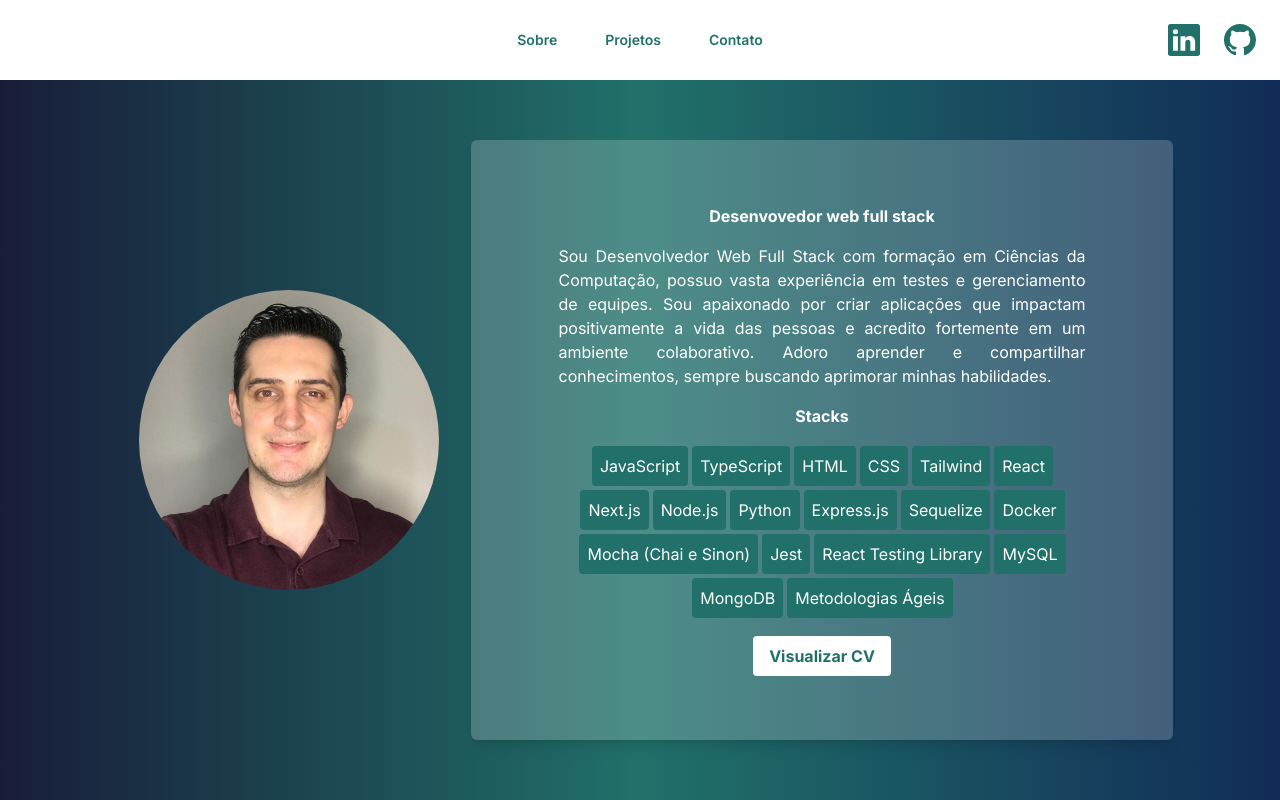
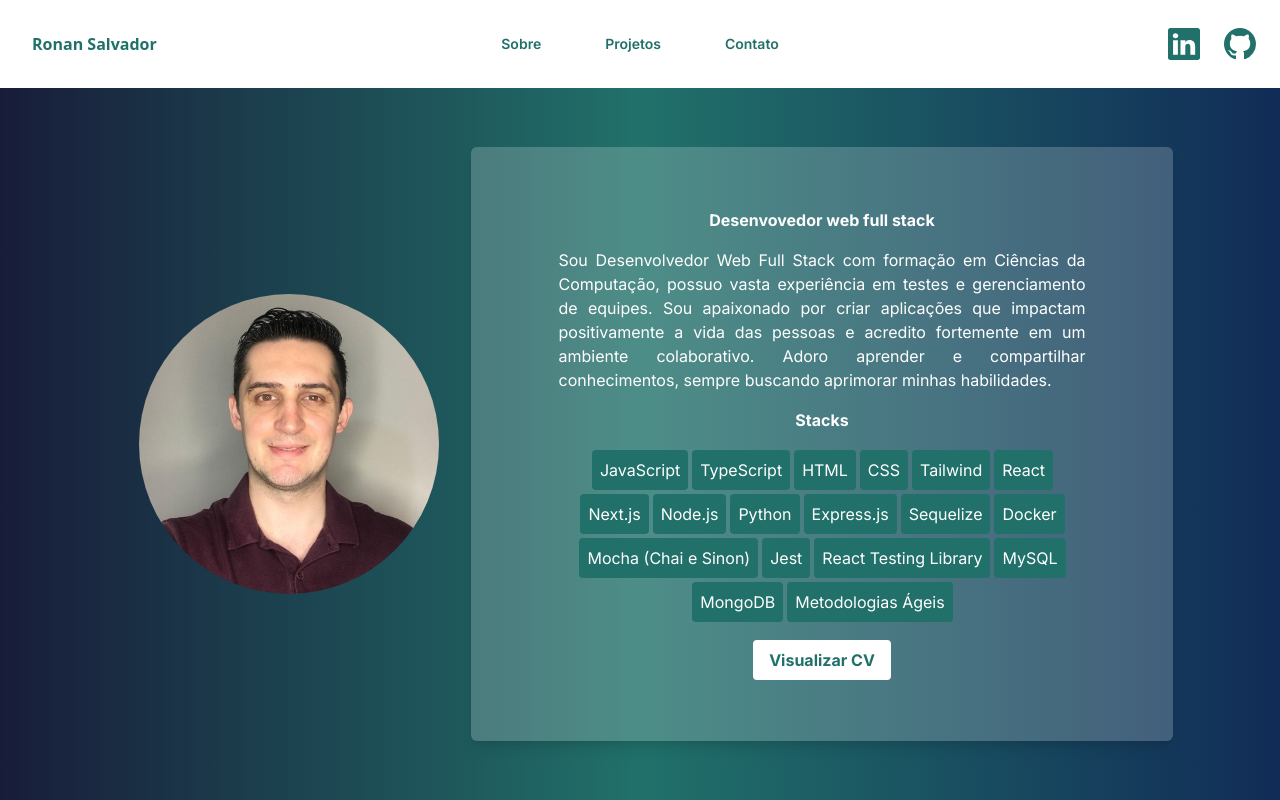
Before and after one commit to ronansalvador/portfolio, a Next.js app: page / in a window 1280 px wide. Built offline with nearby package versions, Linux system fonts and the light colour scheme.

Commit message:
feat(header): alteração header portfolio

```diff
--- a/src/app/components/Header.tsx
+++ b/src/app/components/Header.tsx
@@ -13,8 +13,14 @@ function Header() {
         aria-label="Global"
       >
         <div className="flex lg:flex-1 text-verde">
-          <a href="/" className="-m-1.5 p-1.5"></a>
+          <a
+            href="/constelacao"
+            className="font-semibold p-2 rounded-lg hover:bg-verde hover:text-white"
+          >
+            <span className="font-sans">Ronan Salvador</span>
+          </a>
         </div>
+
         <div className="flex lg:hidden">
           <button
             type="button"
@@ -26,13 +32,22 @@ function Header() {
           </button>
         </div>
         <Popover.Group className="hidden lg:flex lg:gap-x-12">
-          <a href="/" className="text-sm font-semibold leading-6 text-verde">
+          <a
+            href="/"
+            className="text-sm font-semibold leading-6 text-verde p-2 rounded-lg hover:bg-verde hover:text-white"
+          >
             Sobre
           </a>
-          <a href="#" className="text-sm font-semibold leading-6 text-verde">
+          <a
+            href="#"
+            className="text-sm font-semibold leading-6 text-verde p-2 rounded-lg hover:bg-verde hover:text-white"
+          >
             Projetos
           </a>
-          <a href="#" className="text-sm font-semibold leading-6 text-verde">
+          <a
+            href="#"
+            className="text-sm font-semibold leading-6 text-verde p-2 rounded-lg hover:bg-verde hover:text-white"
+          >
             Contato
           </a>
         </Popover.Group>
@@ -68,19 +83,19 @@ function Header() {
               <div className="space-y-2 py-6">
                 <a
                   href="/"
-                  className="-mx-3 block rounded-lg px-3 py-2 text-base font-semibold leading-7 text-verde hover:bg-gray-50"
+                  className="-mx-3 block rounded-lg px-3 py-2 text-base font-semibold leading-7 text-verde hover:bg-verde hover:text-white"
                 >
                   Sobre
                 </a>
                 <a
                   href="#"
-                  className="-mx-3 block rounded-lg px-3 py-2 text-base font-semibold leading-7 text-verde hover:bg-gray-50"
+                  className="-mx-3 block rounded-lg px-3 py-2 text-base font-semibold leading-7 text-verde hover:bg-verde hover:text-white"
                 >
                   Projetos
                 </a>
                 <a
                   href="#"
-                  className="-mx-3 block rounded-lg px-3 py-2 text-base font-semibold leading-7 text-verde hover:bg-gray-50"
+                  className="-mx-3 block rounded-lg px-3 py-2 text-base font-semibold leading-7 text-verde hover:bg-verde hover:text-white"
                 >
                   Contato
                 </a>
```
